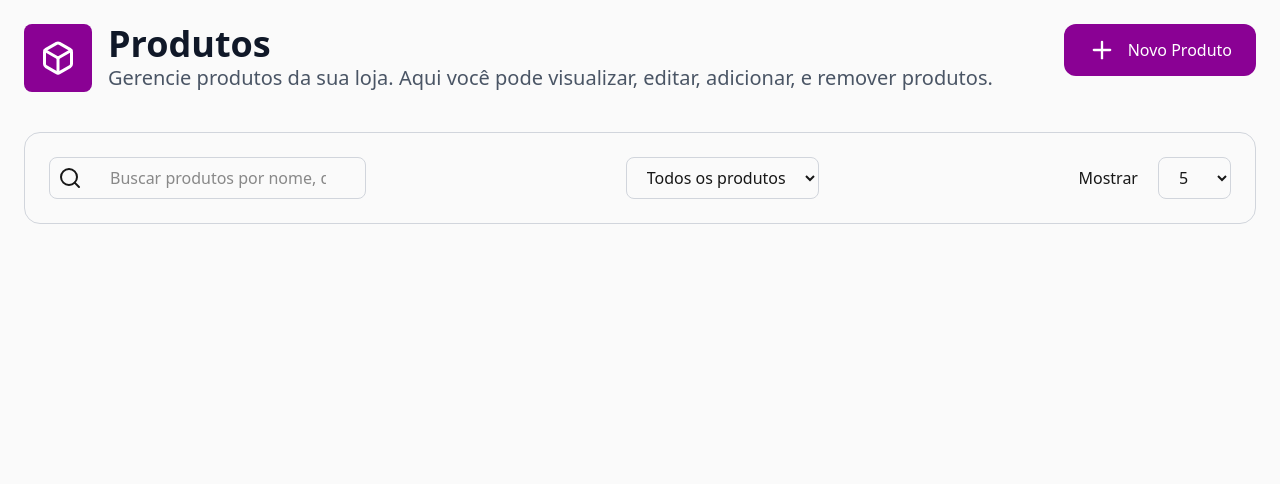
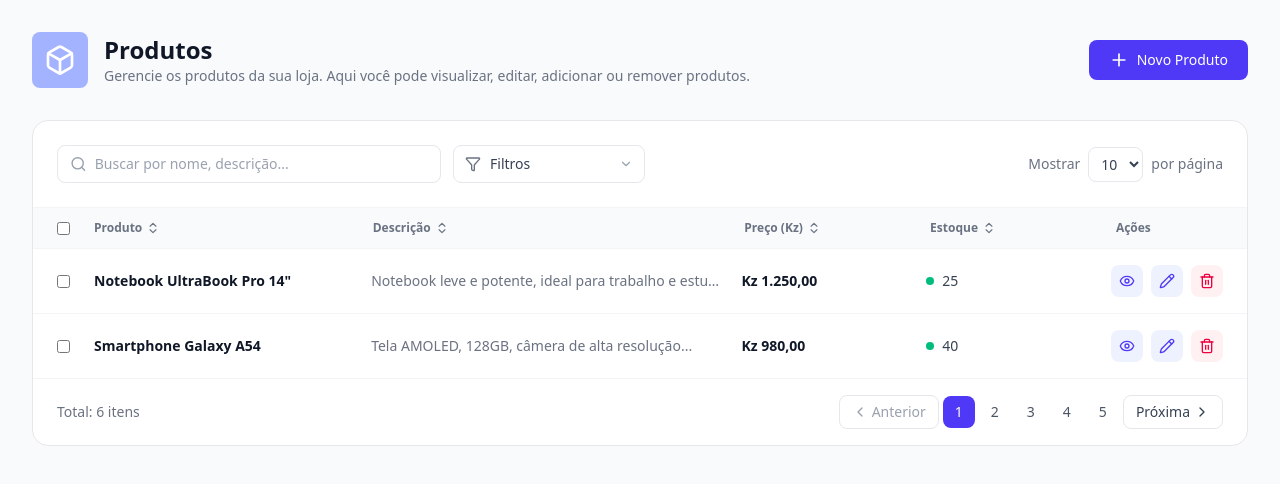
Before and after one commit to FineiasJudas/ProductManager, a Next.js app: page / in a window 1280 px wide. Shown: the top 484 px of the page. Built offline with nearby package versions, Linux system fonts and the light colour scheme.

Commit message:
feat: componentiza header e barra de busca

```diff
--- a/app/page.tsx
+++ b/app/page.tsx
@@ -1,51 +1,154 @@
-import { Box, Plus, Search } from "lucide-react";
+import {
+  Box,
+  Plus,
+  Search,
+  Filter,
+  Eye,
+  Pencil,
+  Trash2,
+  ChevronsUpDown,
+  ChevronLeft,
+  ChevronRight,
+  ChevronDown
+} from "lucide-react";
 
-export default function Home()
-{
+export default function Home() {
   return (
-    <div className="flex flex-col flex-1 items-center bg-zinc-50 font-sans px-6 py-6">
-      <div className="w-full flex justify-between">
-        <div className="flex gap-4">
-          <section className="flex items-center px-4 py-2 rounded-lg bg-fuchsia-800">
-            <Box color="white" size={36}/>
-          </section>
-          <div className="flex flex-col justify-center">
-            <h1 className="text-4xl font-bold text-gray-900">Produtos</h1>
-            <h1 className="text-xl  text-gray-600">Gerencie produtos da sua loja. Aqui você pode visualizar, editar, adicionar, e remover produtos. </h1>
+    <div className="flex flex-col min-h-screen bg-slate-50 font-sans p-8">
+      <div className="w-full flex justify-between items-center mb-8">
+        <div className="flex gap-4 items-center">
+          <div className="flex items-center p-3 rounded-lg bg-indigo-300 text-white">
+            <Box size={32} />
+          </div>
+          <div className="flex flex-col">
+            <h1 className="text-2xl font-bold text-gray-900">Produtos</h1>
+            <p className="text-sm text-gray-500">
+              Gerencie os produtos da sua loja. Aqui você pode visualizar, editar, adicionar ou remover produtos.
+            </p>
           </div>
         </div>
 
         <div>
-          <button className="flex justify-center items-center gap-3 px-6 py-3 text-white rounded-xl bg-fuchsia-800 font-medium">
-            <Plus size={28} />
-             Novo Produto
+          <button className="flex justify-center items-center gap-2 px-5 py-2.5 text-white rounded-lg bg-indigo-600 hover:bg-indigo-700 font-medium text-sm transition-colors">
+            <Plus size={20} />
+            Novo Produto
           </button>
         </div>
       </div>
 
-      <div className="w-full border border-gray-300 rounded-2xl  mt-10">
-          <form action="" className="flex justify-between px-6 py-6">
-            <div className="flex gap-3 items-center border border-gray-300 rounded-lg px-2">
-              <Search color=""/>
-              <input type="search" placeholder="Buscar produtos por nome, descrição..." className=" px-4 py-2 focus:outline-none focus:ring-2 focus:ring-fuchsia-500"/>
+      <div className="w-full bg-white border border-gray-200 rounded-2xl">
+        <div className="flex justify-between items-center p-6 gap-4">
+          <div className="flex items-center gap-3 flex-1">
+            <div className="flex items-center border border-gray-200 rounded-lg px-3 py-2 w-full max-w-sm gap-2 bg-white ">
+              <Search size={18} className="text-gray-400" />
+              <input
+                type="search"
+                placeholder="Buscar por nome, descrição..."
+                className="w-full text-sm outline-none placeholder-gray-400"
+              />
             </div>
-            <select name="filter" id="" value={"Filtros"} className="border border-gray-300 rounded-lg px-4 py-2 focus:outline-none focus:ring-2 focus:ring-fuchsia-500">
-              <option value="">Todos os produtos</option>
+
+          <div className="relative flex items-center">
+            <Filter size={16} className="absolute left-3 text-gray-500 pointer-events-none" />
+
+            <select
+              defaultValue=""
+              className="pl-9 pr-8 py-2 border border-gray-200 rounded-lg text-sm font-medium text-gray-700 bg-white appearance-none cursor-pointer"
+            >
+              <option value="" disabled hidden>Filtros</option>
+              <option value="todos">Todos os produtos</option>
               <option value="disponiveis">Disponíveis</option>
               <option value="indisponiveis">Indisponíveis</option>
+              <option value="maior-preco">Maior preço</option>
+              <option value="menor-preco">Menor preço</option>
             </select>
-            <div className="flex items-center gap-5">
-              Mostrar
-              <select name="pagination" id="" value={""} className="border border-gray-300 rounded-lg px-4 py-2 focus:outline-none focus:ring-2 focus:ring-fuchsia-500">
-                 <option value="">5</option>
-                 <option value="10">10</option>
-                 <option value="20">20</option>
-              </select>
-            </div>
+            <ChevronDown size={14} className="absolute right-3 text-gray-400 pointer-events-none" />
+          </div>
+          </div>
 
-          </form>
+          <div className="flex items-center gap-2 text-sm text-gray-500">
+            <span>Mostrar</span>
+            <select className="border border-gray-200 rounded-lg px-2 py-1.5 text-sm text-gray-700 bg-white focus:outline-none">
+               <option value="10">10</option>
+               <option value="20">20</option>
+            </select>
+            <span>por página</span>
+          </div>
         </div>
 
+        <div className="flex flex-col">
+          <div className="bg-slate-50 border-y border-gray-100 flex items-center px-6 py-3 text-xs font-semibold text-gray-500">
+            <input type="checkbox" className="mr-6 rounded border-gray-300" />
+            <div className="w-1/4 flex items-center gap-1">Produto <ChevronsUpDown size={14} /></div>
+            <div className="w-1/3 flex items-center gap-1">Descrição <ChevronsUpDown size={14} /></div>
+            <div className="w-1/6 flex items-center gap-1">Preço (Kz) <ChevronsUpDown size={14} /></div>
+            <div className="w-1/6 flex items-center gap-1">Estoque <ChevronsUpDown size={14} /></div>
+            <div className="w-28">Ações</div>
+          </div>
+
+          <div className="flex items-center px-6 py-4 border-b border-gray-100 text-sm hover:bg-slate-50/50">
+            <input type="checkbox" className="mr-6 rounded border-gray-300" />
+            <p className="w-1/4 font-semibold text-gray-900">Notebook UltraBook Pro 14"</p>
+            <p className="w-1/3 text-gray-500 truncate pr-4">Notebook leve e potente, ideal para trabalho e estudos...</p>
+            <p className="w-1/6 font-semibold text-gray-900">Kz 1.250,00</p>
+            <div className="w-1/6 flex items-center gap-2 text-gray-700 font-medium">
+              <span className="w-2 h-2 rounded-full bg-emerald-500"></span>
+              25
+            </div>
+            <div className="w-28 flex justify-center gap-2">
+              <button className="p-2 rounded-lg bg-indigo-50 text-indigo-600 hover:bg-indigo-100">
+                <Eye size={16} />
+              </button>
+              <button className="p-2 rounded-lg bg-indigo-50 text-indigo-600 hover:bg-indigo-100">
+                <Pencil size={16} />
+              </button>
+              <button className="p-2 rounded-lg bg-rose-50 text-rose-600 hover:bg-rose-100">
+                <Trash2 size={16} />
+              </button>
+            </div>
+          </div>
+
+          <div className="flex items-center px-6 py-4 border-b border-gray-100 text-sm hover:bg-slate-50/50">
+            <input type="checkbox" className="mr-6 rounded border-gray-300" />
+            <p className="w-1/4 font-semibold text-gray-900">Smartphone Galaxy A54</p>
+            <p className="w-1/3 text-gray-500 truncate pr-4">Tela AMOLED, 128GB, câmera de alta resolução...</p>
+            <p className="w-1/6 font-semibold text-gray-900">Kz 980,00</p>
+            <div className="w-1/6 flex items-center gap-2 text-gray-700 font-medium">
+              <span className="w-2 h-2 rounded-full bg-emerald-500"></span>
+              40
+            </div>
+            <div className="w-28 flex justify-center gap-2">
+              <button className="p-2 rounded-lg bg-indigo-50 text-indigo-600 hover:bg-indigo-100">
+                <Eye size={16} />
+              </button>
+              <button className="p-2 rounded-lg bg-indigo-50 text-indigo-600 hover:bg-indigo-100">
+                <Pencil size={16} />
+              </button>
+              <button className="p-2 rounded-lg bg-rose-50 text-rose-600 hover:bg-rose-100">
+                <Trash2 size={16} />
+              </button>
+            </div>
+          </div>
+
+          {/* Rodapé / Paginação */}
+          <div className="flex justify-between items-center px-6 py-4 text-sm text-gray-500">
+            <p>Total: 6 itens</p>
+            <div className="flex items-center gap-1">
+              <button className="flex items-center gap-1 px-3 py-1.5 border border-gray-200 rounded-lg text-gray-400">
+                <ChevronLeft size={16} /> Anterior
+              </button>
+              <button className="w-8 h-8 rounded-lg bg-indigo-600 text-white font-medium">1</button>
+              <button className="w-8 h-8 rounded-lg text-gray-600 hover:bg-gray-100">2</button>
+              <button className="w-8 h-8 rounded-lg text-gray-600 hover:bg-gray-100">3</button>
+              <button className="w-8 h-8 rounded-lg text-gray-600 hover:bg-gray-100">4</button>
+              <button className="w-8 h-8 rounded-lg text-gray-600 hover:bg-gray-100">5</button>
+              <button className="flex items-center gap-1 px-3 py-1.5 border border-gray-200 rounded-lg text-gray-700 font-medium hover:bg-gray-50">
+                Próxima <ChevronRight size={16} />
+              </button>
+            </div>
+          </div>
+        </div>
       </div>
+    </div>
   );
 }
```
